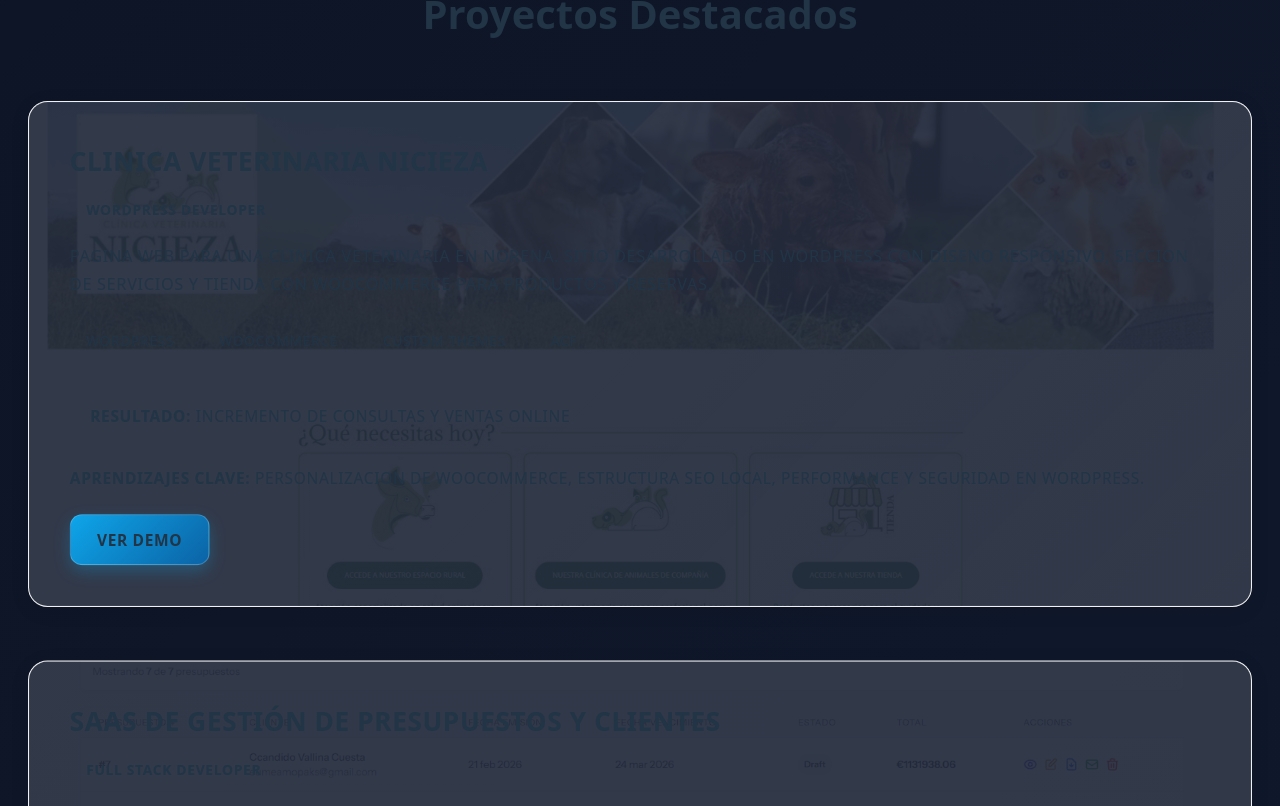
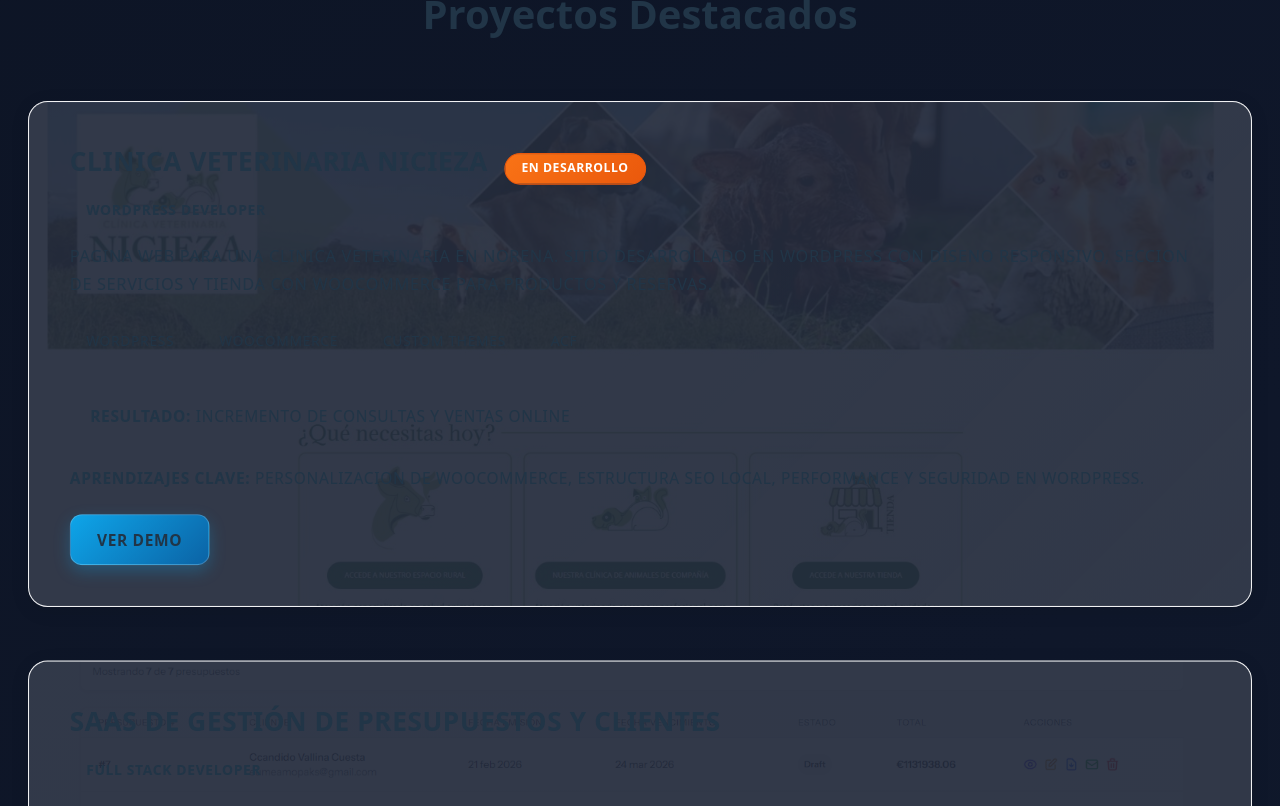
Before and after one commit to MatheusAF666/portafolio, a Vue app: page / in a window 1280 px wide. Shown: the part 2454-3260 px from the top of the page. Built offline with nearby package versions, Linux system fonts and the light colour scheme.

Commit message:
adicionado la etiqueta de en desarrollo

```diff
--- a/src/data/portfolio.json
+++ b/src/data/portfolio.json
@@ -39,6 +39,8 @@
       "title": "Clinica Veterinaria Nicieza",
       "description": "Pagina web para una clinica veterinaria en Norena. Sitio desarrollado en WordPress con diseno responsivo, seccion de servicios y tienda con WooCommerce para productos y reservas.",
       "role": "WordPress Developer",
+      "badge": "En Desarrollo",
+      "status": "in-development",
       "technologies": ["WordPress", "WooCommerce", "Custom Themes", "ACF"],
       "image": "/images/projects/VeterinariaNicieza.jpeg",
       "metrics": {
--- a/src/views/Home.vue
+++ b/src/views/Home.vue
@@ -82,7 +82,10 @@
           >
             <div class="project-content">
               <div class="project-header">
-                <h3>{{ project.title }}</h3>
+                <div class="project-title-row">
+                  <h3>{{ project.title }}</h3>
+                  <span v-if="project.badge" class="project-badge">{{ project.badge }}</span>
+                </div>
                 <span class="project-role">{{ project.role }}</span>
               </div>
               <p class="project-description">{{ project.description }}</p>
@@ -684,6 +687,26 @@ body {
   transition: color 0.3s ease;
 }
 
+.project-title-row {
+  display: flex;
+  align-items: center;
+  gap: 1rem;
+  flex-wrap: wrap;
+}
+
+.project-badge {
+  display: inline-block;
+  background: linear-gradient(135deg, #f97316 0%, #ea580c 100%);
+  color: white;
+  padding: 0.35rem 1rem;
+  border-radius: 2rem;
+  font-size: 0.75rem;
+  font-weight: 700;
+  text-transform: uppercase;
+  letter-spacing: 0.5px;
+  border: 1px solid #ea580c;
+}
+
 .project-card:hover .project-header h3 {
   color: var(--accent);
 }
```
